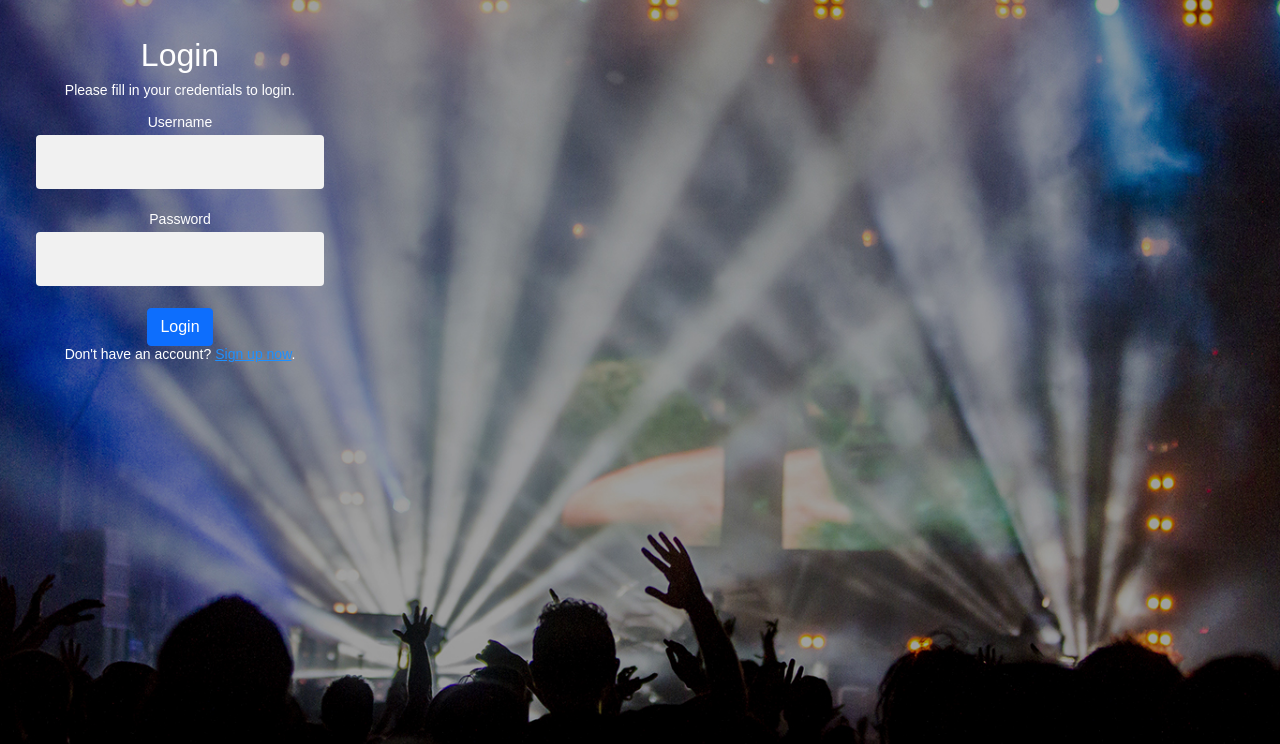
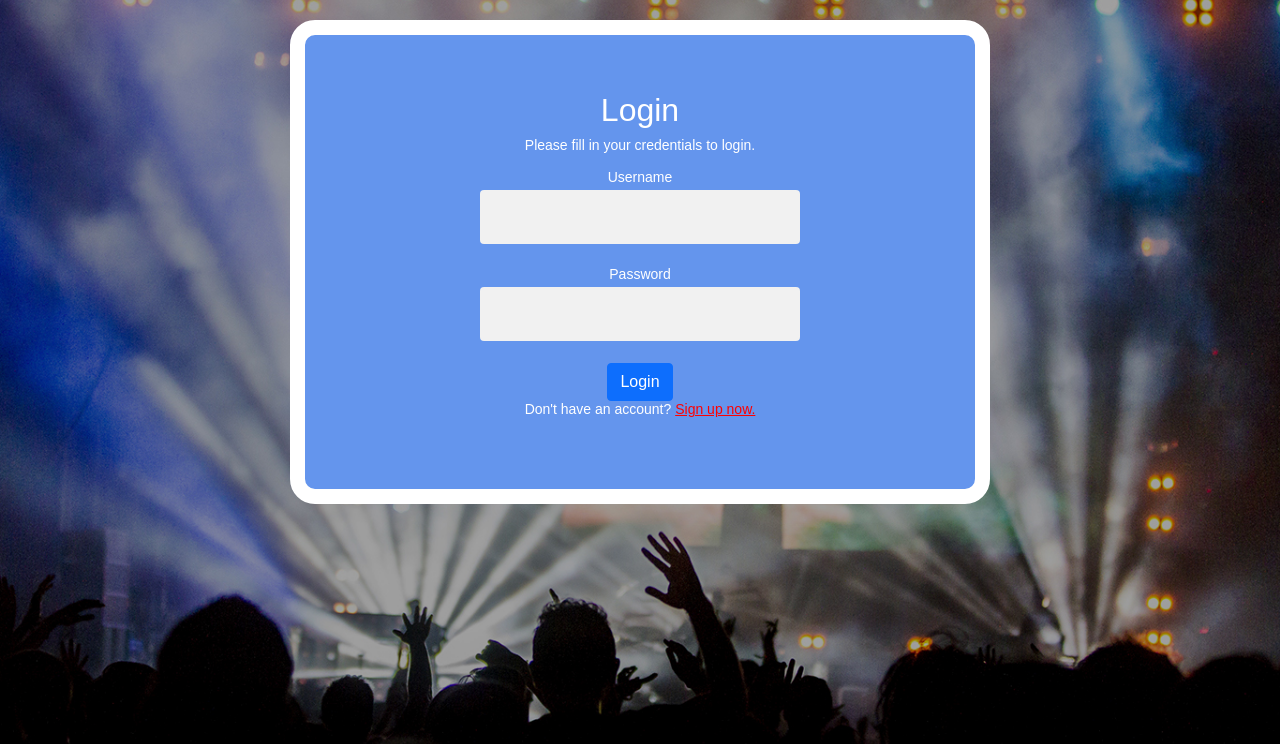
Before and after one commit to rdunnion/live_base, a PHP site: page /login.php in a window 1280 px wide. Shown: the part 56-800 px from the top of the page. Run offline with PHP 8.4, Linux system fonts and the light colour scheme; some libraries are stand-ins or nearby versions.

Commit message:
More formatting changes

```diff
--- a/login.php
+++ b/login.php
@@ -91,10 +91,10 @@ if ($_SERVER["REQUEST_METHOD"] == "POST") {
 }
 ?>
 
-<div class="wrapper">
+<div class="wrapper box center">
   <div class="container">
     <div class="panel panel-default">
-      <div class="panel-body">
+      <div class="wrapper panel-body center">
 
         <title>Login</title>
         <h2>Login</h2>
@@ -120,7 +120,7 @@ if ($_SERVER["REQUEST_METHOD"] == "POST") {
           <div class="form-group">
             <input type="submit" class="btn btn-primary" value="Login">
           </div>
-          <p>Don't have an account? <a href="register.php">Sign up now</a>.</p>
+          <p>Don't have an account? <a href="register.php"><a class="red">Sign up now.</a></a></p>
         </form>
       </div>
     </div>
--- a/main.css
+++ b/main.css
@@ -1,4 +1,3 @@
-
 /* sets font and font color */
 body {
   font: 14px sans-serif;
@@ -14,6 +13,10 @@ body {
 /*padding on left */
 .padding-left {
   padding-left: 80px;
+}
+
+.red {
+  color: red;
 }
 
 /* Center Item*/
--- a/register.php
+++ b/register.php
@@ -99,7 +99,7 @@
     ?>
 
     <!-- HTML portion -->
-    <div class="wrapper">
+    <div class="wrapper box center">
         <div class="container">
             <div class="panel panel-default">
                 <div class="panel-body">
```
Also changed, not shown: header.html (line endings or trailing spaces).
